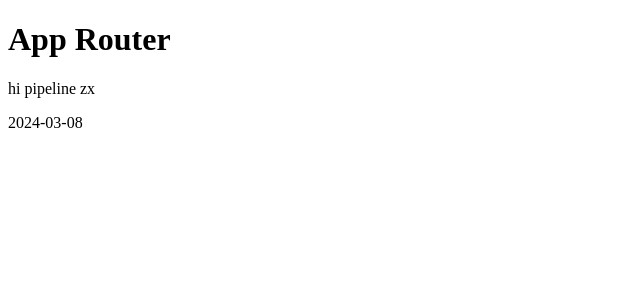
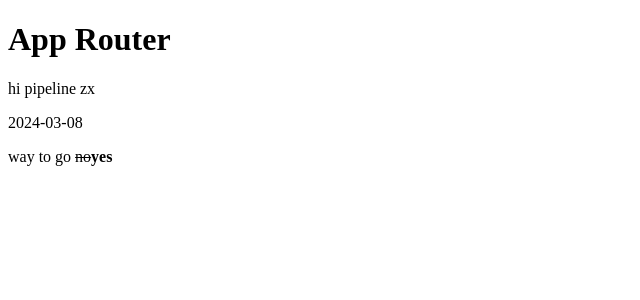
Before and after one commit to devops-600/next, a Next.js app: page / in a window 1280 px wide. Shown: the top 300 px of the page, without its empty margins (0-640 px from the left). Built offline with nearby package versions, Linux system fonts and the light colour scheme.

Commit message:
way to go

```diff
--- a/app/page.tsx
+++ b/app/page.tsx
@@ -8,6 +8,10 @@ export default function Page() {
       <h1>App Router</h1>
       <p>hi pipeline zx</p>
       <p>2024-03-08</p>
+      <p>
+        way to go <del>no</del>
+        <strong>yes</strong>
+      </p>
     </>
   );
 }
```
